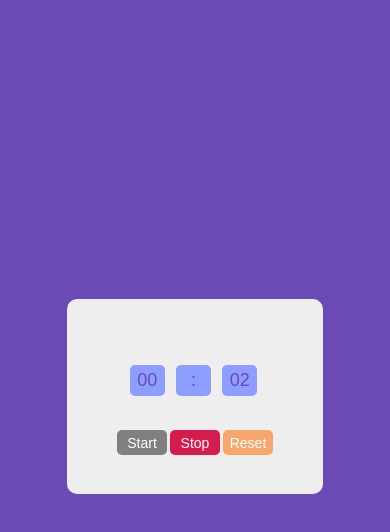
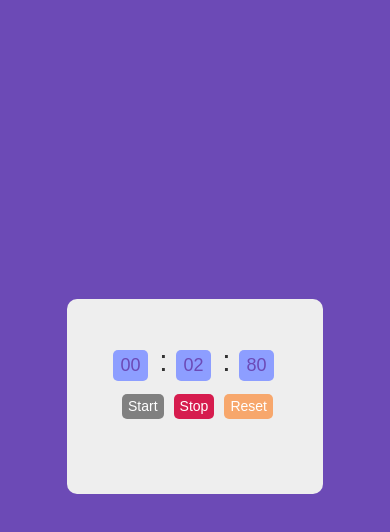
Before and after one commit to durgesh14/durgesh14.github.io, a plain HTML site: page index.html in a window 390 px wide. Both pictures are taken after a click on the button "Start". Drawn offline with Linux system fonts and the light colour scheme.

Commit message:
Added miliSecond counter

```diff
--- a/index.html
+++ b/index.html
@@ -20,6 +20,9 @@
                 <span id="min">00</span>
                 <span>:</span>
                 <span id="sec">00</span>
+                <span>:</span>
+                <span id ="milisec">00</span>
+
             </div>
             <div id="div-button">
 
--- a/src/responsive.css
+++ b/src/responsive.css
@@ -1,5 +1,49 @@
 
-  @media screen and (max-width: 830px) {
+  @media screen and (max-width: 1270px) {
+    #container {
+        width: 40vw;
+        height: 9vw;
+
+        background: #EEEEEE;
+        color: #333;
+        border-radius: 10px;
+        margin-top: 40%;
+        text-align: center;
+
+    }
+    #min, #sec, #milisec{
+    background: #8D9EFF;
+      color: #6C4AB6;
+      padding: 5px;
+      width: 50px;
+      border-radius: 5px;
+      font-size: 20px;
+
+      margin-top: -10px;
+      margin-left: 0px;
+    }
+
+    #container button {
+        font-size: 20px;
+
+        border: none;
+
+        color: white;
+        border-radius: 5px;
+
+        width: 100px;
+        height: 40px;
+        transition: .3s;
+      }
+
+      #div-button{
+        display: flex;
+        margin-top: 4vw;
+        justify-content:space-evenly;
+      }
+  }
+
+  @media screen and (max-width: 768px) {
     #container {
         width: 40vw;
         height: 9vw;
@@ -11,7 +55,7 @@
         text-align: center;
 
     }
-    #container span{
+    #min, #sec, #milisec{
     background: #8D9EFF;
       color: #6C4AB6;
       padding: 5px;
@@ -54,7 +98,7 @@
         text-align: center;
 
     }
-    #container span{
+    #min, #sec, #milisec{
     background: #8D9EFF;
       color: #6C4AB6;
       padding: 5px;
@@ -66,6 +110,7 @@
       margin-left: 0px;
     }
 
+
     #container button {
         font-size: 14px;
 
@@ -73,6 +118,7 @@
 
         color: white;
         border-radius: 5px;
+        margin: 5px;
 
         width: 50px;
         height: 25px;
@@ -82,6 +128,10 @@
       #div-button{
         display: flex;
         margin-top: 5vw;
-        justify-content:space-between;
+        justify-content:space-evenly;
+      }
+
+      #time{
+        margin: -15px;
       }
   }
--- a/src/script.js
+++ b/src/script.js
@@ -1,5 +1,6 @@
 var second = document.getElementById("sec");
 var minute = document.getElementById("min");
+var mili = document.getElementById("milisec");
 var startBtn = document.getElementById("start");
 
 var timeInterval;
@@ -16,12 +17,22 @@ function start() {
     timeInterval = setInterval(function () {
         var secCount = parseInt(second.innerHTML);
         var minCount = parseInt(minute.innerHTML);
+        var miliCount = parseInt(mili.innerHTML);
 
         //With the help of 'innerHTML' all the information is displayed in the webpage
         //The condition here is that when the value of time is less than 10 then a 0 will be added before that time.
 
-        //For seconds
-        second.innerHTML = secCount++ < 9 ? "0" + secCount.toString() : secCount;
+        // for miliseconds
+        mili.innerHTML = miliCount++ < 9 ? "0" + miliCount.toString() : miliCount;
+
+        if (miliCount > 99) {
+            //For seconds
+
+            second.innerHTML = secCount++ < 9 ? "0" + secCount.toString() : secCount;
+            mili.innerHTML = 0;
+        }
+
+
 
         //This if condition does 2 things:
         //1. Increase the minute counter
@@ -32,7 +43,7 @@ function start() {
             second.innerHTML = 0;
         }
 
-    }, 1000);
+    }, 10);
 
 }
 
@@ -56,6 +67,7 @@ function reset() {
     //Resting the minute and sec to 00;
     second.innerHTML = "00";
     minute.innerHTML = "00";
+    mili.innerHTML = "00";
     clearInterval(timeInterval);
 
 }
--- a/src/style.css
+++ b/src/style.css
@@ -4,6 +4,7 @@ body {
 }
 
 #container {
+
     width: 25vw;
     height: 7vw;
     margin: 12vw auto;
@@ -17,7 +18,7 @@ body {
 
 
 
-#container span{
+#min, #sec, #milisec{
     background: #8D9EFF;
   color: #6C4AB6;
   padding: 8px;
@@ -27,6 +28,8 @@ body {
   display: inline-block;
   margin-left: 10px;
 }
+
+
 #container button {
     font-size: 22px;
 
```
